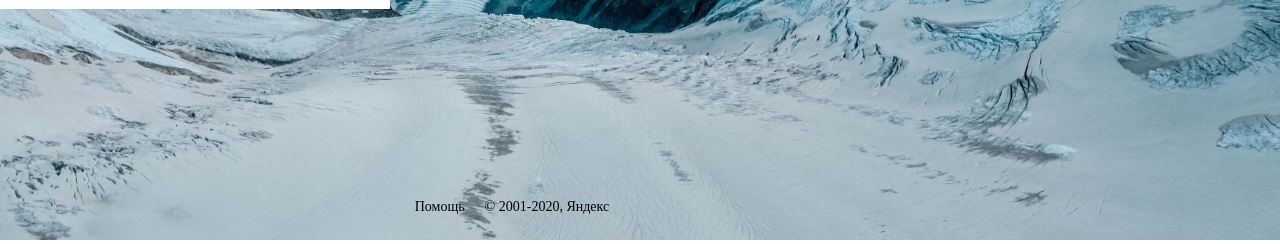
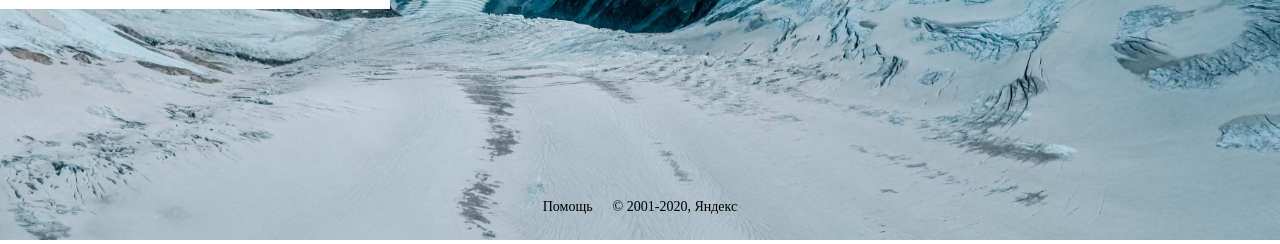
Before and after one commit to mkbeh/multiple-fishing, a Django app: page /auth/ in a window 1280 px wide. Shown: the part 560-804 px from the top of the page. Run offline with Django 3.2, Linux system fonts and the light colour scheme; some web fonts are replaced.

Commit message:
fixed footer block

```diff
--- a/static/css/style.css
+++ b/static/css/style.css
@@ -525,7 +525,6 @@ template {
     display: none;
   }
   .yandex-auth__footer {
-    width: 80vw;
     margin-bottom: 25px;
     display: -webkit-box;
     display: -ms-flexbox;
@@ -552,6 +551,7 @@ template {
 
 html, body {
   height: 100%;
+  overflow: hidden;
 }
 
 a {
--- a/static/scss/style.scss
+++ b/static/scss/style.scss
@@ -11,6 +11,7 @@
 
 html, body{
   height: 100%;
+  overflow: hidden;
 }
 
 
--- a/static/scss/yandex/_fake_auth.scss
+++ b/static/scss/yandex/_fake_auth.scss
@@ -182,7 +182,6 @@
         }
 
         &__footer {
-            width: 80vw;
             margin-bottom: 25px;
             display: flex;
             justify-content: center;
```
Also changed, not shown: static/css/min/style.min.css.
